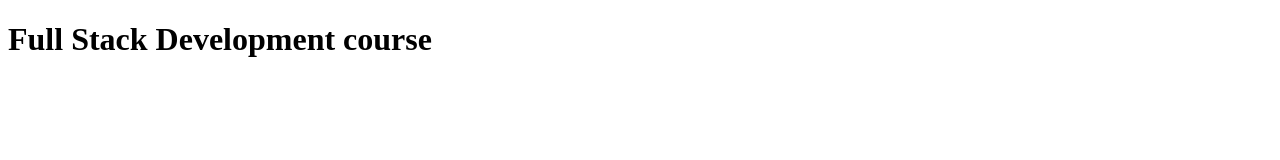
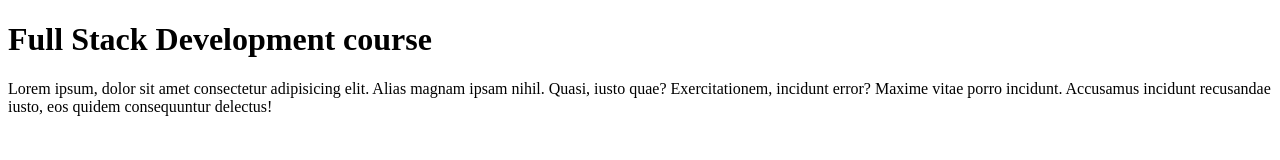
Before and after one commit to AcceptedPiece/fullstacktraining, a plain HTML site: page index.html in a window 1280 px wide. Drawn offline with Linux system fonts and the light colour scheme.

Commit message:
Full Stack Development Course

```diff
--- a/index.html
+++ b/index.html
@@ -7,5 +7,8 @@
 </head>
 <body>
     <h1>Full Stack Development course</h1>
+    <p>
+        Lorem ipsum, dolor sit amet consectetur adipisicing elit. Alias magnam ipsam nihil. Quasi, iusto quae? Exercitationem, incidunt error? Maxime vitae porro incidunt. Accusamus incidunt recusandae iusto, eos quidem consequuntur delectus!
+    </p>
 </body>
 </html>
```
